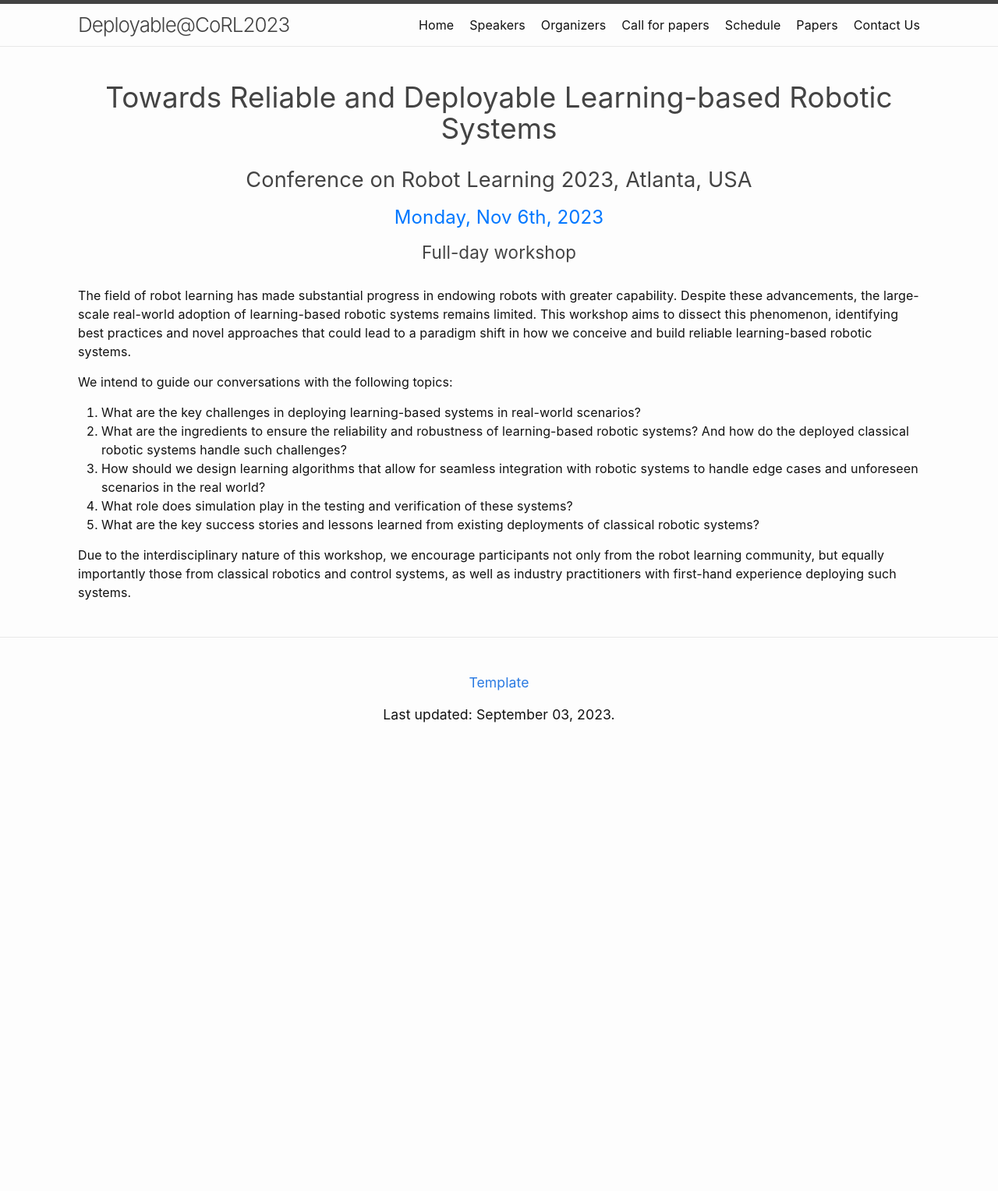
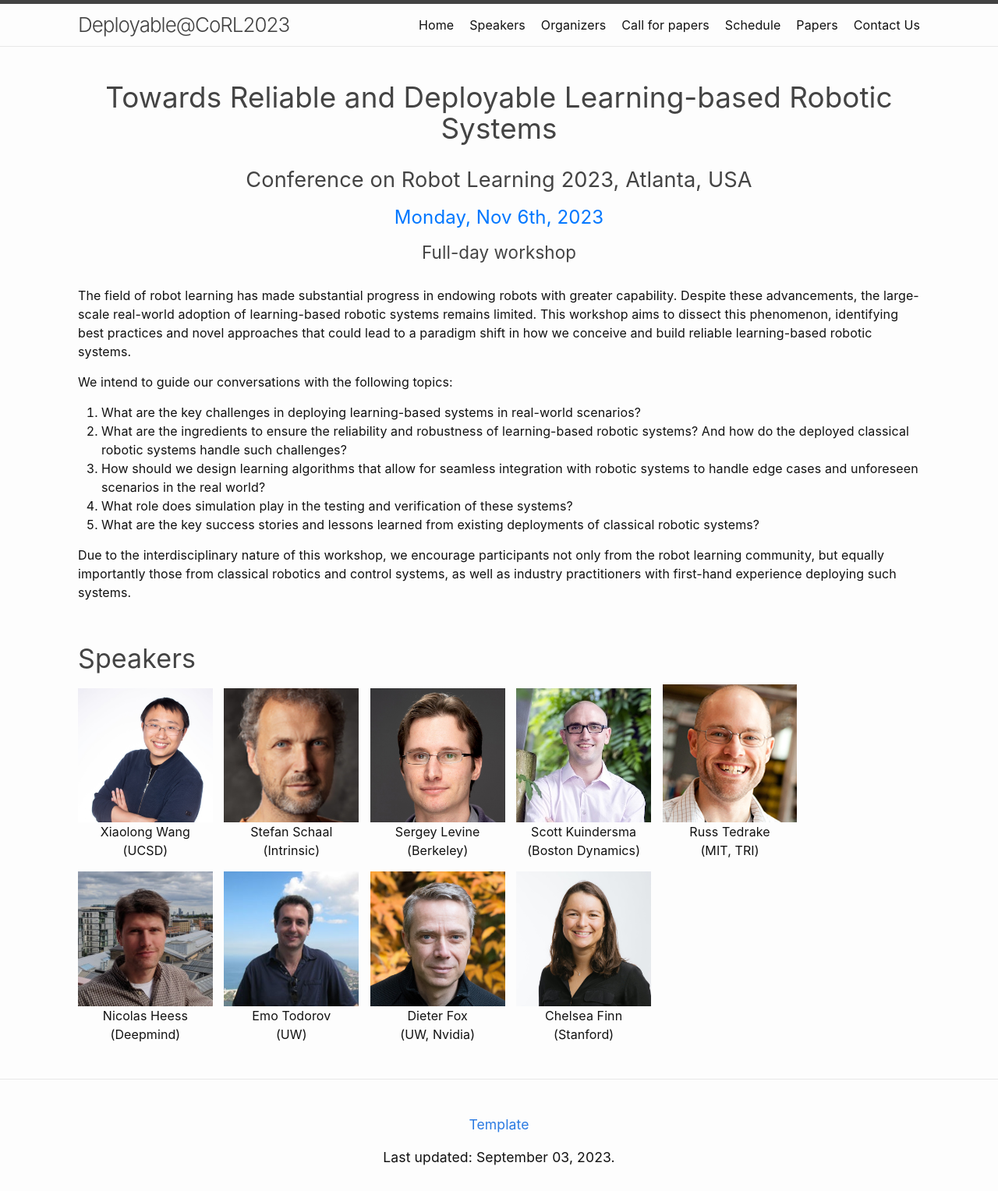
Before and after one commit to corl2023deployable/corl2023deployable.github.io, a Jekyll site: the page built from index.md, in a window 1280 px wide. Shown: the whole page at 78% size. Built offline with Jekyll 4.4.1, drawn with Linux system fonts in a browser that asks for light colours; before the commit the page ends 961 px from its top, so only the background shows below that.

Commit message:
add speakers to front page

```diff
--- a/assets/css/workshop.css
+++ b/assets/css/workshop.css
@@ -92,3 +92,22 @@ span.award-other img {
   padding-top: 0;
   padding-bottom: 8px;
 }
+
+.gallery {
+  width: 100%;
+}
+
+.gallery figure {
+display: inline-block;
+width: 16%;
+min-height: 100px;
+margin-right: 10px;
+}
+img {
+width: 100%;
+}
+
+figure figcaption {
+  font-size: 16px;
+  text-align: center;
+}
--- a/index.md
+++ b/index.md
@@ -21,3 +21,58 @@ We intend to guide our conversations with the following topics:
 5. What are the key success stories and lessons learned from existing deployments of classical robotic systems?
 
 Due to the interdisciplinary nature of this workshop, we encourage participants not only from the robot learning community, but equally importantly those from classical robotics and control systems, as well as industry practitioners with first-hand experience deploying such systems.
+
+&nbsp;
+&nbsp;
+
+### Speakers
+
+<article class="gallery">
+  <figure>
+  <img src="assets/img/speakers/xiaolong_wang.jpg" width="200"/>
+  <figcaption>Xiaolong Wang<br>(UCSD)</figcaption>
+  </figure>
+
+  <figure>
+  <img src="assets/img/speakers/stefan_schaal.jpg" width="200" />
+  <figcaption>Stefan Schaal<br>(Intrinsic)</figcaption>
+  </figure>
+
+  <figure>
+  <img src="assets/img/speakers/sergey_levine.jpg" width="200" />
+  <figcaption>Sergey Levine<br>(Berkeley)</figcaption>
+  </figure>
+
+  <figure>
+  <img src="assets/img/speakers/scott_kuindersma.jpg" width="200" />
+  <figcaption>Scott Kuindersma<br>(Boston Dynamics)</figcaption>
+  </figure>
+
+  <figure>
+  <img src="assets/img/speakers/russ_tedrake.jpg" width="200" />
+  <figcaption>Russ Tedrake<br>(MIT, TRI)</figcaption>
+  </figure>
+
+  <figure>
+  <img src="assets/img/speakers/nicolas_heess.jpg" width="200" />
+  <figcaption>Nicolas Heess<br>(Deepmind)</figcaption>
+  </figure>
+
+  <figure>
+  <img src="assets/img/speakers/emo_todorov.jpg" width="200" />
+  <figcaption>Emo Todorov<br>(UW)</figcaption>
+  </figure>
+
+  <figure>
+  <img src="assets/img/speakers/dieter_fox.jpg" width="200" />
+  <figcaption>Dieter Fox<br>(UW, Nvidia)</figcaption>
+  </figure>
+
+  <figure>
+  <img src="assets/img/speakers/chelsea_finn.jpg" width="200" />
+  <figcaption>Chelsea Finn<br>(Stanford)</figcaption>
+  </figure>
+
+
+
+</article>
```
